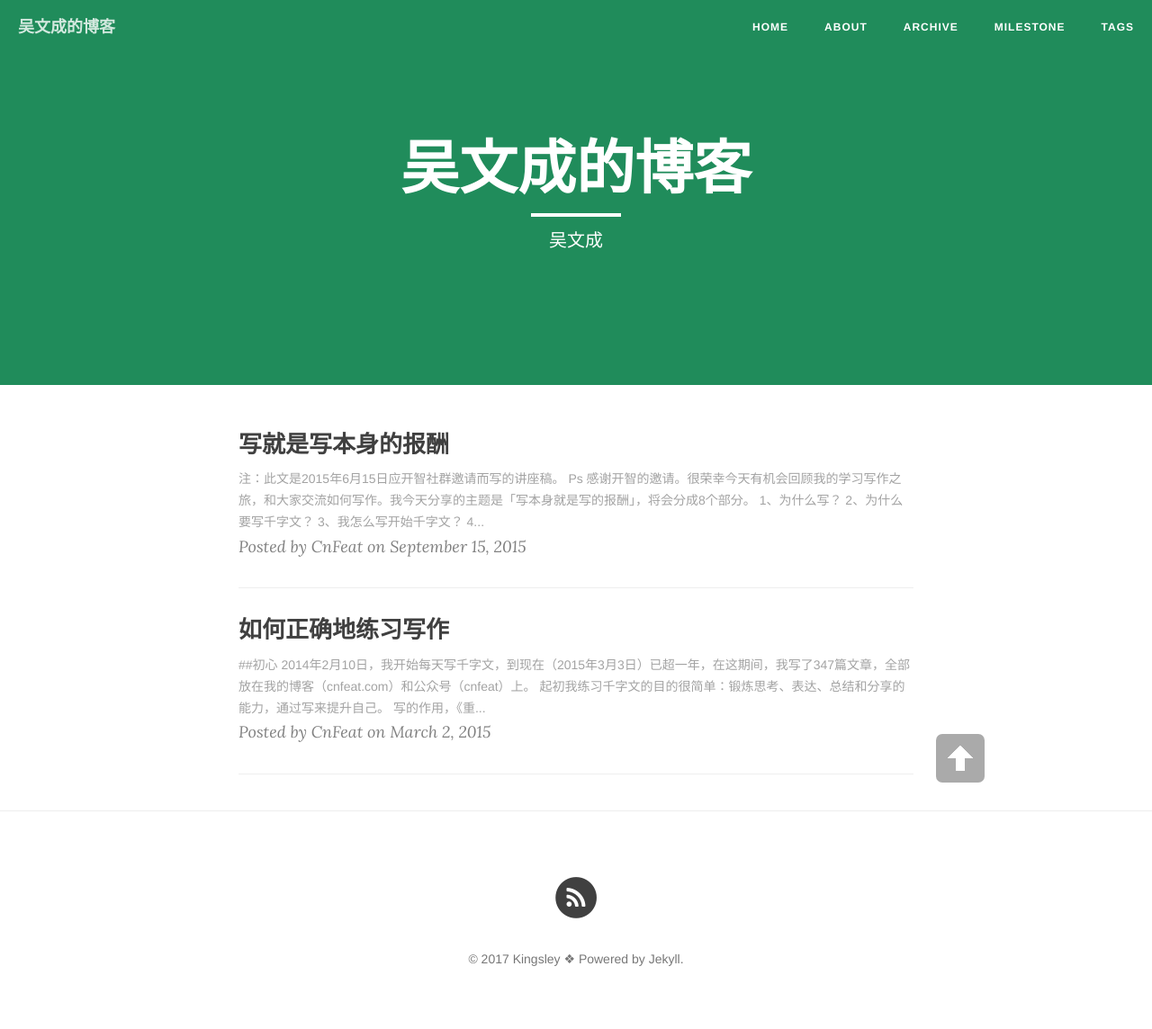
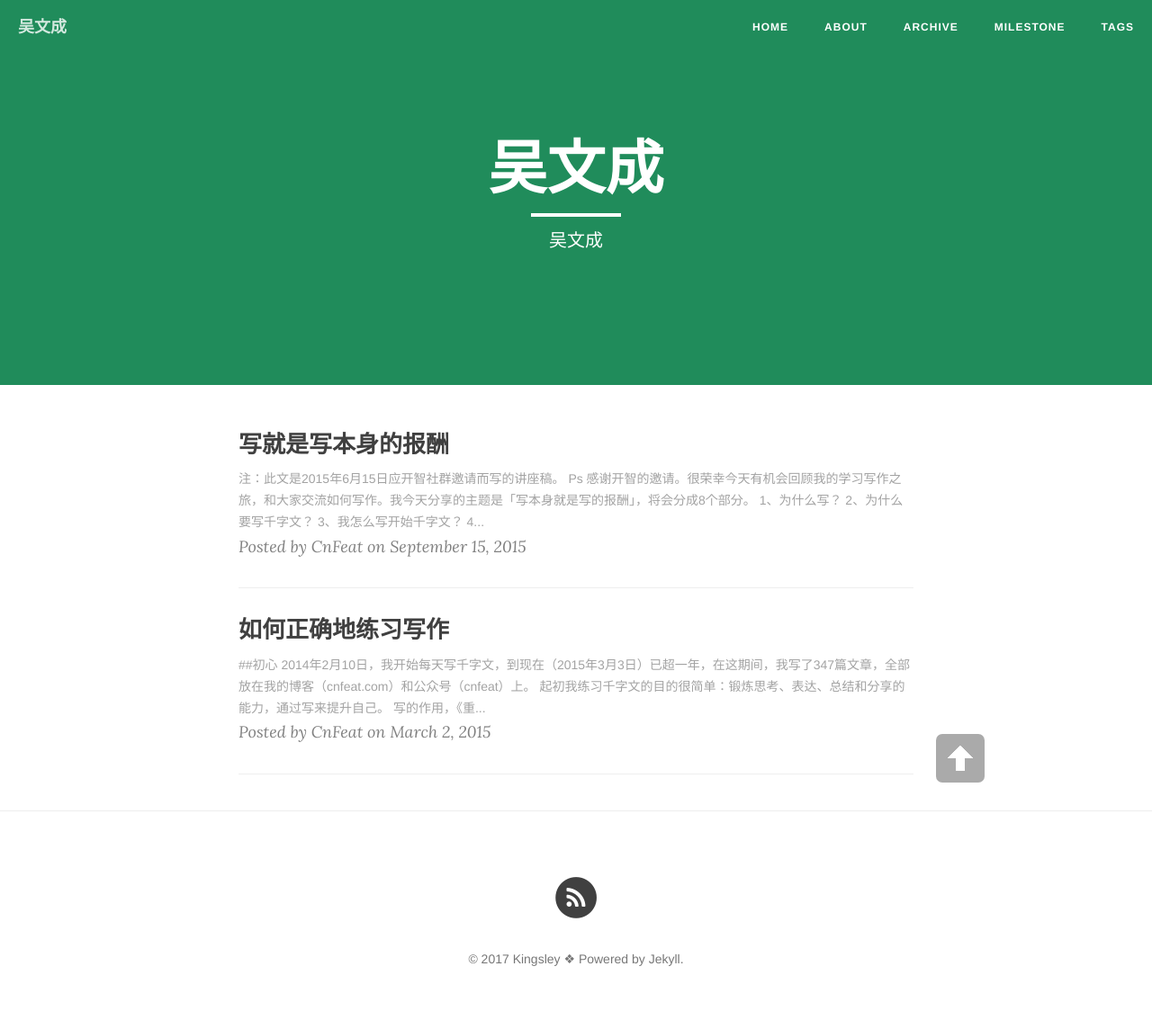
Before and after one commit to KingsleyWu/Kingsley.github.io, a Jekyll site: the page built from index.html, in a window 1280 px wide. Shown: the whole page at 90% size. Built offline with Jekyll 4.4.1, drawn with Linux system fonts in a browser that asks for light colours; nearby versions of some CDN libraries; the list of posts is cut into pages by our own code.

Commit message:
Update _config.yml

```diff
--- a/_config.yml
+++ b/_config.yml
@@ -1,5 +1,5 @@
 # Site settings #站点信息
-title: 吴文成的博客 #标题
+title: 吴文成 #标题
 #subtitle:  #副标题
 header-img: "img/green.jpg"
 tagline: "cn"
```
